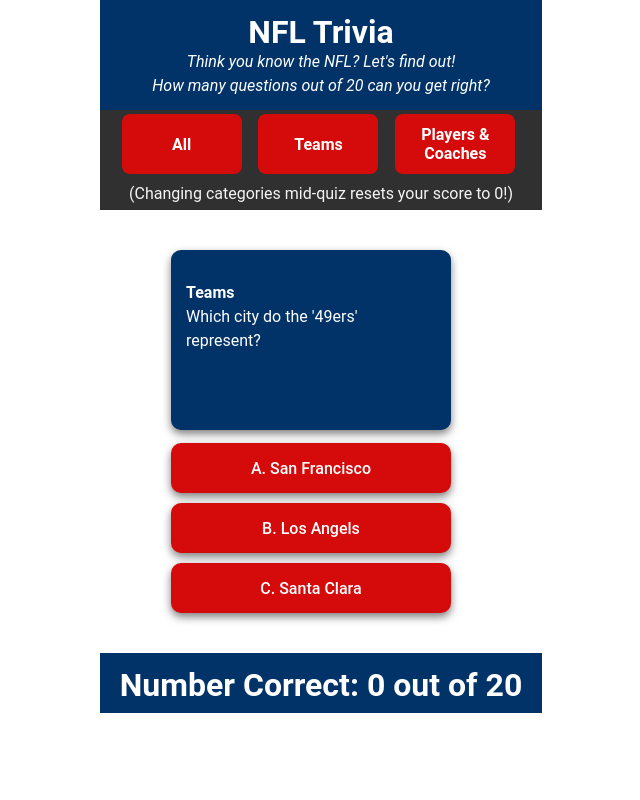
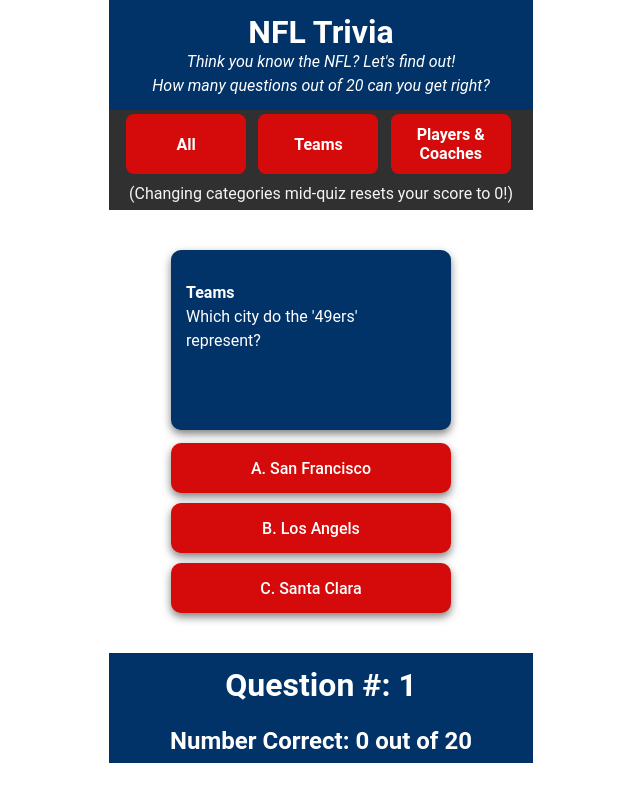
Before and after one commit to htack210/TriviaGame, a React (Vite) app: page / in a window 1280 px wide. Shown: the whole page, without its empty margins (329-969 px from the left). Built offline with nearby package versions, Linux system fonts and the light colour scheme.

Commit message:
Added question number to display.

```diff
--- a/src/App.css
+++ b/src/App.css
@@ -30,7 +30,7 @@
 }
 
 .footer-nav{
-  height: 50px;
+  height: 100px;
   width: 100%;
 
   margin-top: 20px;
--- a/src/App.jsx
+++ b/src/App.jsx
@@ -113,7 +113,8 @@
         </div>
       </div>
       <div className="footer-nav">
-        <h1>Number Correct: {score} out of 20</h1>
+        <h1>Question #: {questionIdx + 1}</h1>
+        <h2>Number Correct: {score} out of 20</h2>
       </div>
 
       {gameOver && (
```
